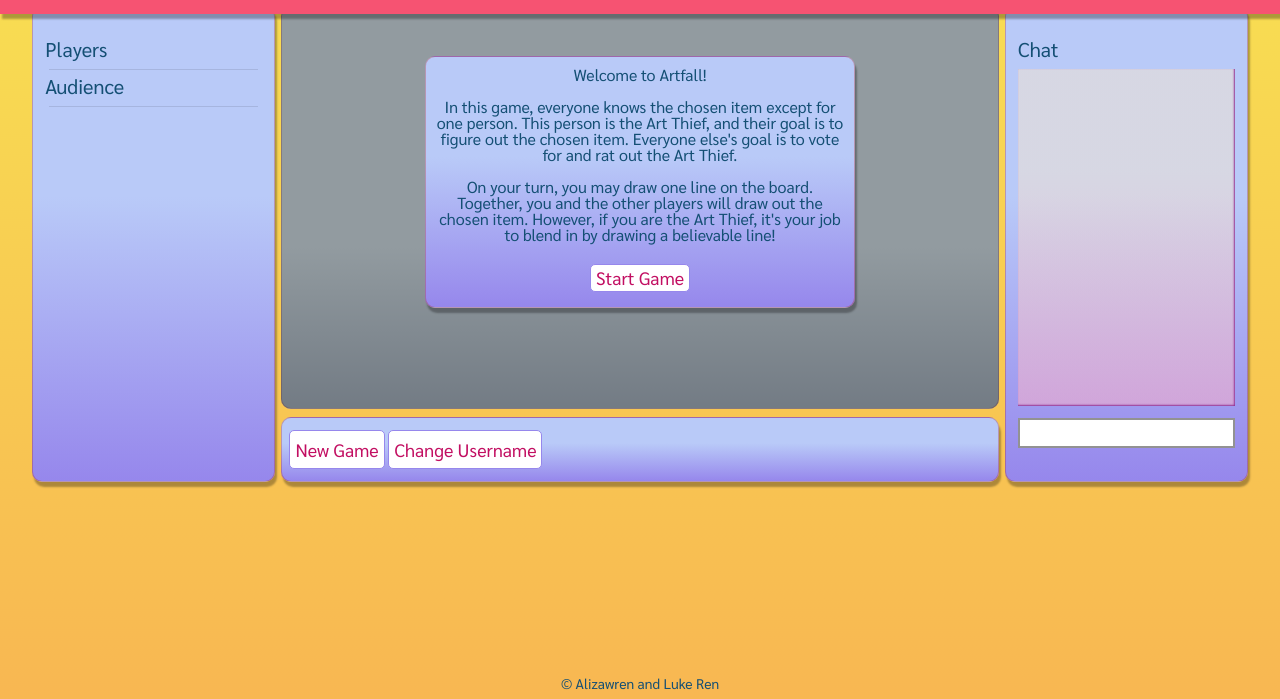
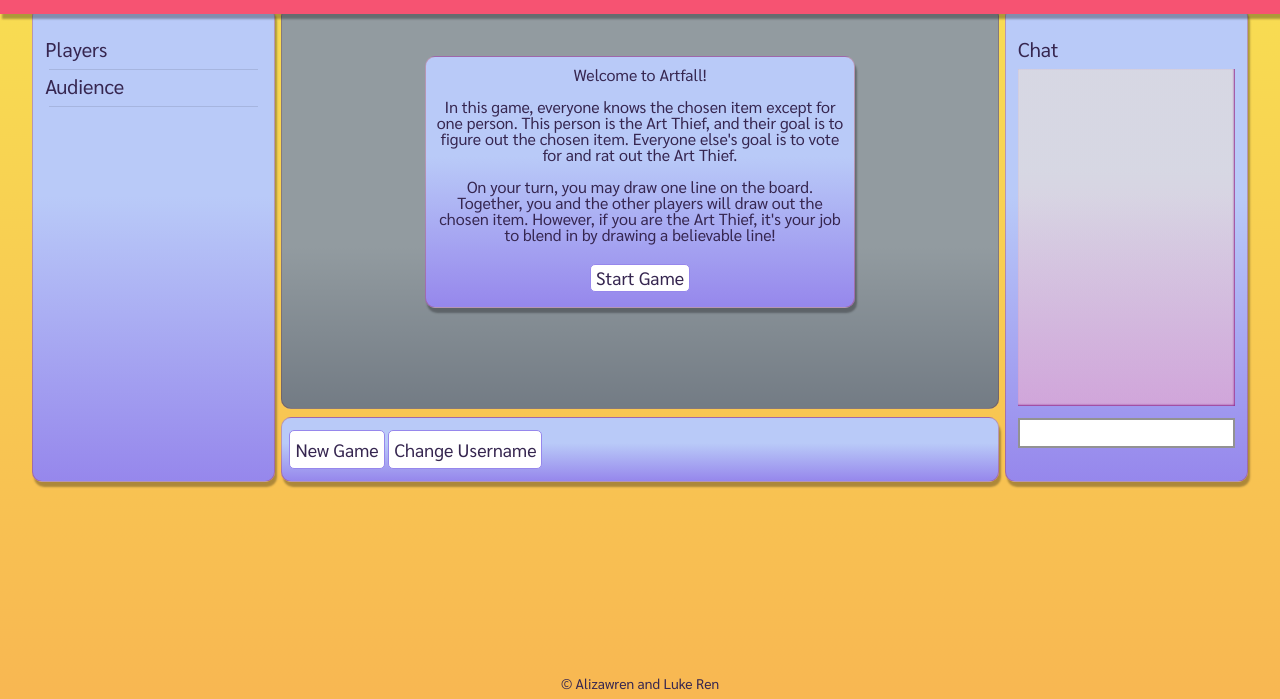
Before and after one commit to alizawren/Artfall, a website: page artfall.html in a window 1280 px wide. Shown: the part 101-800 px from the top of the page. Drawn offline with nearby package versions, Linux system fonts and the light colour scheme; no server answers.

Commit message:
Text color changes

```diff
--- a/style.css
+++ b/style.css
@@ -7,8 +7,8 @@ body {
     background: linear-gradient(to bottom, #f8e252 0%, #f8b752 100%);
     /* background: linear-gradient(to bottom, #fff6f5 0%, #9fc2ed 100%); */
     font-family: 'Sarabun', sans-serif;
-    color: #502644;
-    color: #144f74;
+    color: #362650;
+    /* color: #144f74; */
 }
 
 #title {
@@ -239,7 +239,7 @@ button {
     text-align: center;
     font-size: 18px;
     background-color: #fff;
-    color: #c20f62;
+    color: #362650;
     border: 1px solid #9687ec;
     /* box-shadow: inset -1px -1px 0px #ff7b93; */
 
@@ -249,7 +249,7 @@ button {
 }
 
 button:hover {
-    background-color: #ffa1b1;
+    background-color: #e5e7ec;
     box-shadow: 1px 2px 1px rgba(0, 0, 0, 0.3);
 }
 
@@ -326,7 +326,7 @@ input {
     width: fit-content;
     width: -moz-fit-content;
     text-align: left;
-
+    color: #624188;
     font-size: 14px;
     padding: 5px;
     border-radius: 5px;
```
